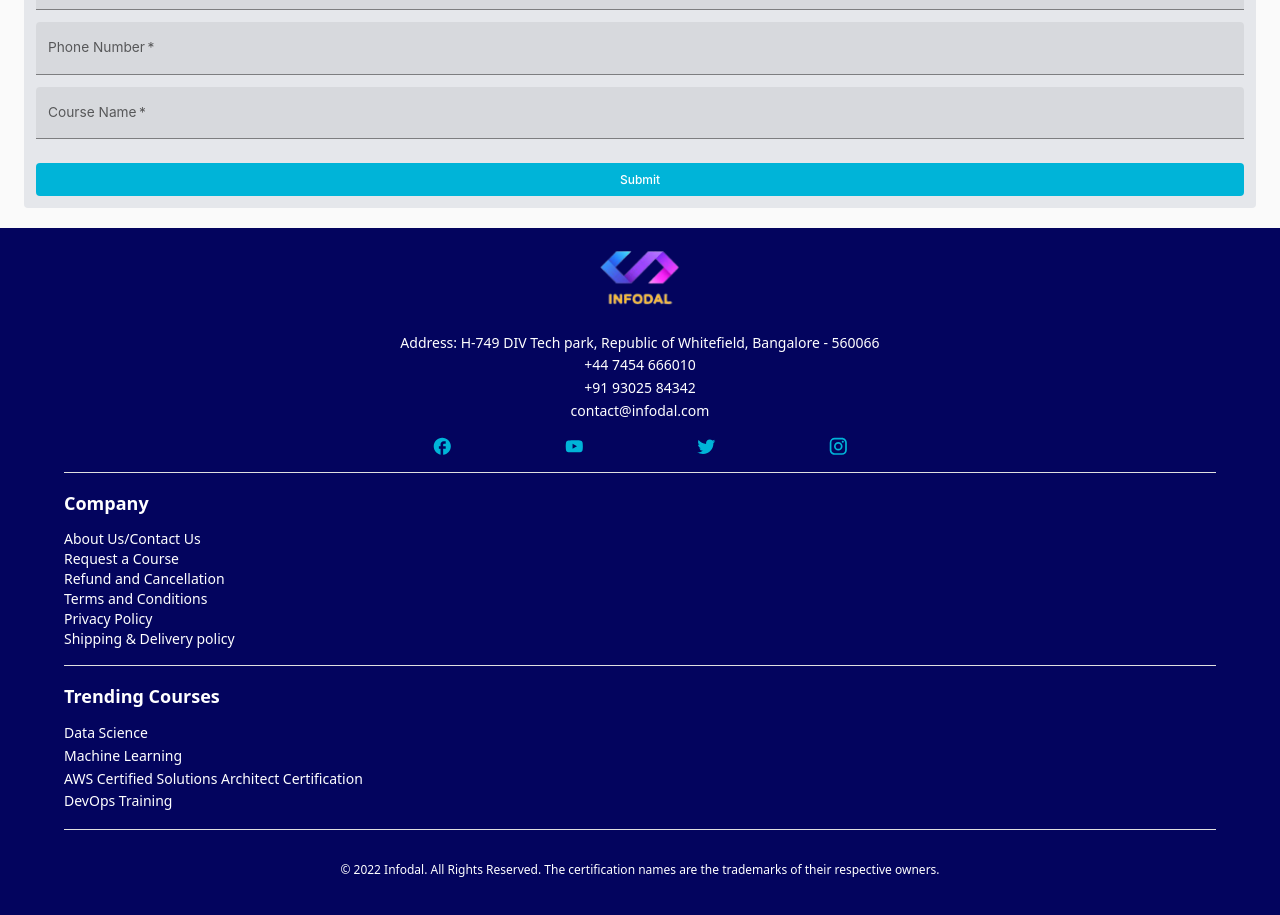
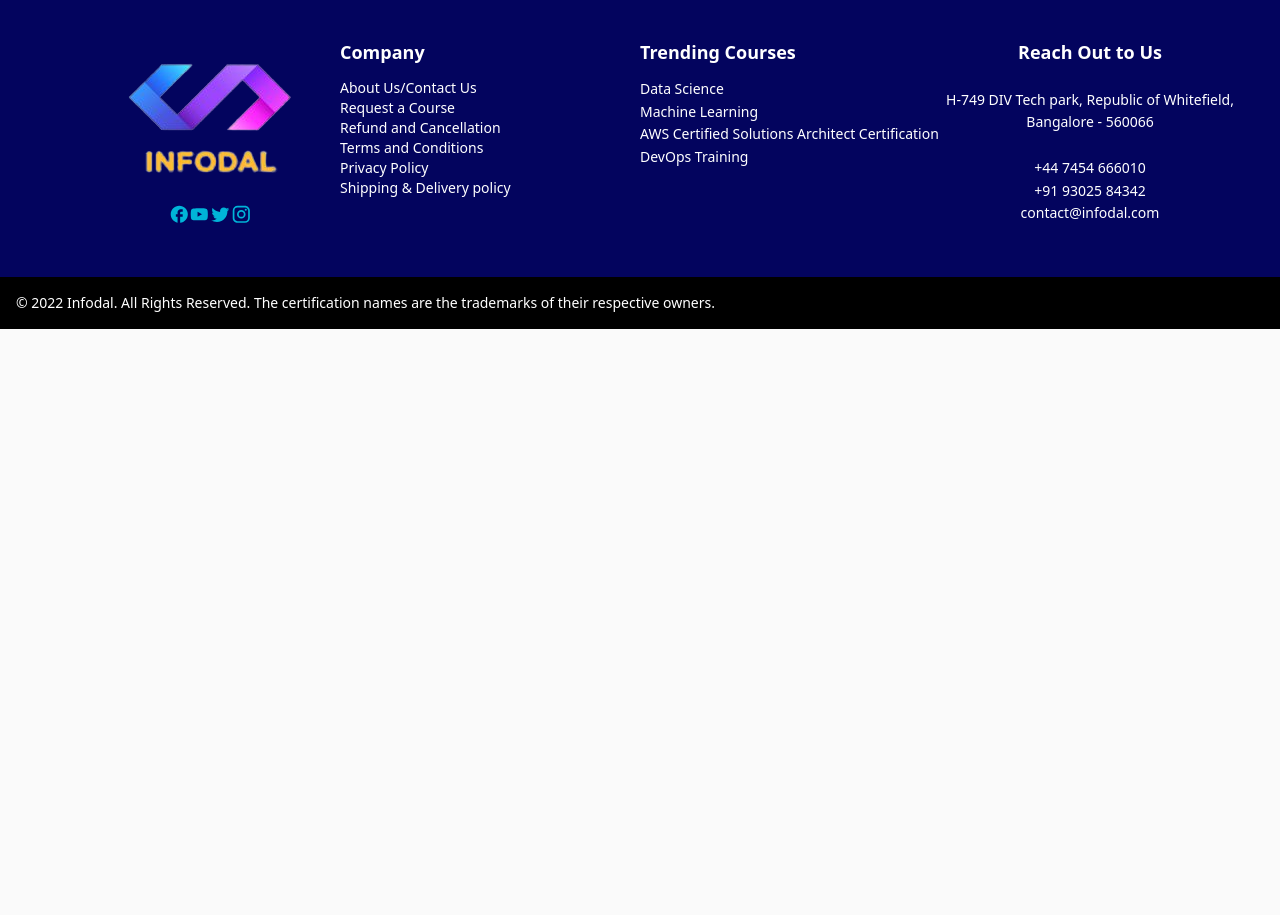
Before and after one commit to Gaurav-2k1/test, a Next.js app: page / in a window 1280 px wide. Shown: the part 3312-4227 px from the top of the page. After the commit the page ends 3641 px from the top, so only its background shows below. Built offline with nearby package versions, Linux system fonts and the light colour scheme; no server answers.

Commit message:
Footer Change

```diff
--- a/components/Body/RequestADemo.js
+++ b/components/Body/RequestADemo.js
@@ -4,7 +4,7 @@ import React from "react";
 
 export default function RequestADemo() {
   return (
-    <div className="relative w-full bg-[url('/images/home/instructor/instructor.png')] bg-cover bg-center h-[40vh] bg-blend-overlay bg-slate-900/60 p-3">
+    <div className="relative w-full bg-[url('/images/home/instructor/instructor.png')] bg-cover bg-center h-[40vh] md:h-[60vh] md:w-[50vw] bg-blend-overlay bg-slate-900/60 p-3">
       <div className="text-lg font-semibold text-white">
         <span>Request a Demo from</span>
         <span className="pl-2 text-primary">Infodal</span>
--- a/components/Footer/Footer.js
+++ b/components/Footer/Footer.js
@@ -7,15 +7,21 @@ import TwitterIcon from "@mui/icons-material/Twitter";
 import InstagramIcon from "@mui/icons-material/Instagram";
 import { Divider } from "@mui/material";
 import Link from "next/link";
+import useIsDesktop from "../Hooks/useIsDesktop";
 
 export default function Footer() {
+  const isDesktop = useIsDesktop();
   return (
-    <div className="w-full flex flex-col items-center bg-secondary pb-10">
-      <div className="w-20 h-fit my-5">
+    <div>
+      <div className="w-full flex flex-col items-center bg-secondary pb-10 md:grid md:grid-cols-4 md:p-10 md:items-start">
+        <div className="flex flex-col items-center md:pl-10">
+          <div className="w-20 h-fit my-5 md:w-auto">
             <Image src={Logo} alt="Infodal Logo" />
           </div>
+          {!isDesktop && (
             <p className="text-center text-white w-2/3 mb-3">
-        Address: H-749 DIV Tech park, Republic of Whitefield, Bangalore - 560066
+              Address: H-749 DIV Tech park, Republic of Whitefield, Bangalore -
+              560066
               <br />
               <a href="tel:+44 7454 666010">+44 7454 666010</a>
               <br />
@@ -23,7 +29,9 @@ export default function Footer() {
               <br />
               <a href="mailto:contact@infodal.com">contact@infodal.com</a>
             </p>
-      <div className="flex flex-row justify-evenly w-1/2">
+          )}
+
+          <div className="flex flex-row justify-evenly w-1/2 md:justify-between md:w-max">
             <Link passHref href="https://facebook.com/Infodal-106882495314634">
               <a target="_blank" rel="noopener noreferrer">
                 <FacebookOutlinedIcon color="primary" fontSize="medium" />
@@ -51,11 +59,12 @@ export default function Footer() {
               </a>
             </Link>
           </div>
+        </div>
         <Divider
           orientation="horizontal"
-        className="w-[90vw] z-50 bg-white my-4"
+          className="w-[90vw] z-50 bg-white my-4 md:hidden"
         />
-      <div className="text-left text-white w-[90vw]">
+        <div className="text-left text-white w-[90vw] md:w-auto">
           <p className="text-lg font-semibold">Company</p>
           <div className="flex flex-col justify-between mt-3">
             <Link href="/about" passHref>
@@ -75,9 +84,9 @@ export default function Footer() {
         </div>
         <Divider
           orientation="horizontal"
-        className="w-[90vw] z-50 bg-white my-4"
+          className="w-[90vw] z-50 bg-white my-4 md:hidden"
         />
-      <div className="text-left text-white w-[90vw]">
+        <div className="text-left text-white w-[90vw] md:w-auto">
           <p className="text-lg font-semibold">Trending Courses</p>
           <div className="flex flex-col justify-between mt-3">
             <p>Data Science</p>
@@ -88,12 +97,35 @@ export default function Footer() {
         </div>
         <Divider
           orientation="horizontal"
-        className="w-[90vw] z-50 bg-white my-4"
+          className="w-[90vw] z-50 bg-white my-4 md:hidden"
         />
+        {isDesktop ? (
+          <p className="text-center text-white w-2/3 mb-3 md:w-auto">
+            <p className="text-lg font-semibold">Reach Out to Us</p>
+            <br />
+            <p>
+              H-749 DIV Tech park, Republic of Whitefield, Bangalore - 560066
+            </p>
+            <br />
+            <a href="tel:+44 7454 666010">+44 7454 666010</a>
+            <br />
+            <a href="tel:+91 9302584342">+91 93025 84342</a>
+            <br />
+            <a href="mailto:contact@infodal.com">contact@infodal.com</a>
+          </p>
+        ) : (
           <p className="text-white p-4 text-xs text-center">
             © 2022 Infodal. All Rights Reserved. The certification names are the
             trademarks of their respective owners.
           </p>
+        )}
+      </div>
+      {isDesktop && (
+        <div className="bg-black text-white p-4">
+          © 2022 Infodal. All Rights Reserved. The certification names are the
+          trademarks of their respective owners.
+        </div>
+      )}
     </div>
   );
 }
--- a/components/Forms/RequestADemoForm.js
+++ b/components/Forms/RequestADemoForm.js
@@ -4,7 +4,7 @@ import React from "react";
 export default function RequestADemoForm() {
   return (
     <div className="py-5 px-6">
-      <form className="bg-gray-200 rounded w-full text-center p-3 flex flex-col justify-between gap-3">
+      <form className="bg-gray-200 rounded w-full text-center p-3 flex flex-col justify-between gap-3 md:w-[40vw]">
         <p className="text-primary">REQUEST A DEMO</p>
         <TextField label="Name" fullWidth variant="filled" required />
         <TextField label="Email" fullWidth variant="filled" required />
--- a/pages/index.js
+++ b/pages/index.js
@@ -14,8 +14,10 @@ export default function Home() {
       <Partners />
       <LiveCourses />
       <VideoCourses />
-      <RequestADemo />
-      <RequestADemoForm />
+      <div className="md:flex md:flex-row md:justify-between md:items-center md:mt-8">
+        <RequestADemo />
+        <RequestADemoForm />
+      </div>
     </div>
   );
 }
```
Lines whose indentation alone changed are shown as unchanged.
